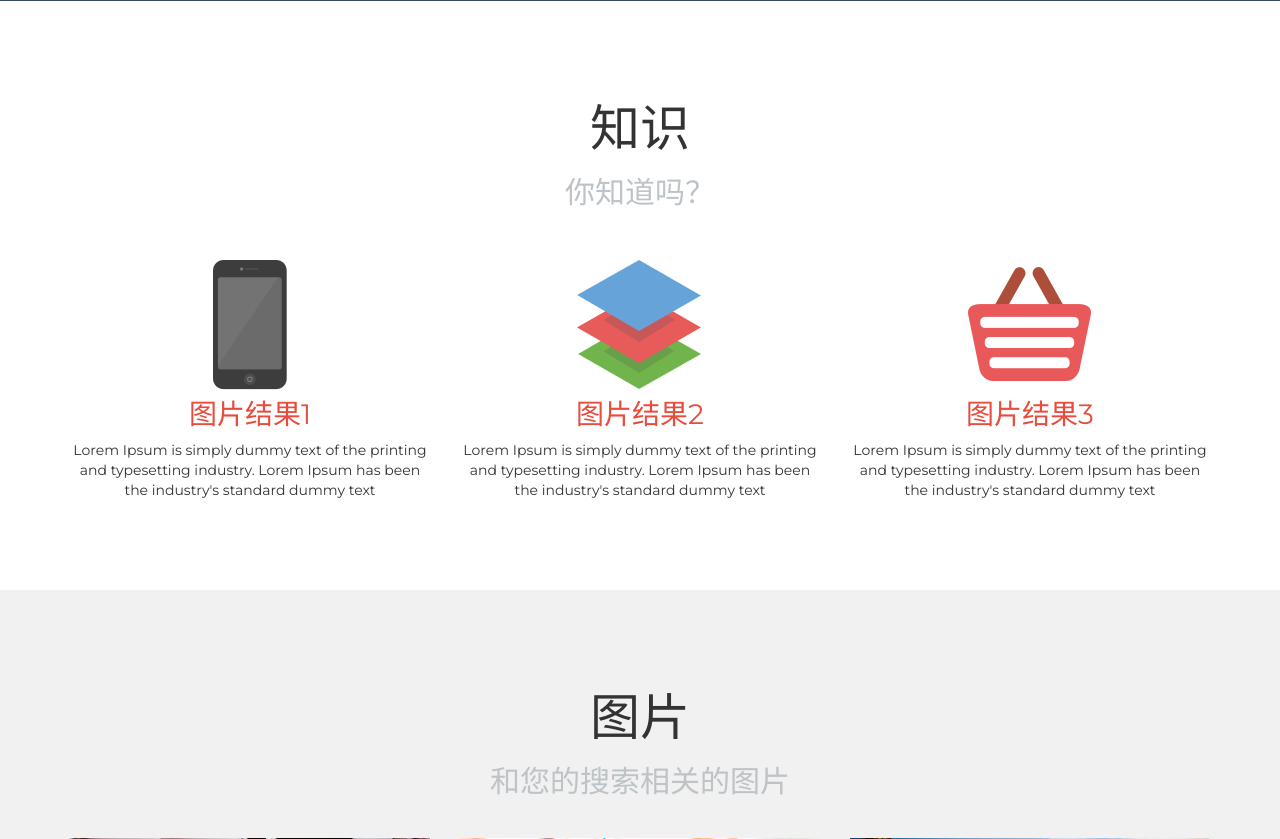
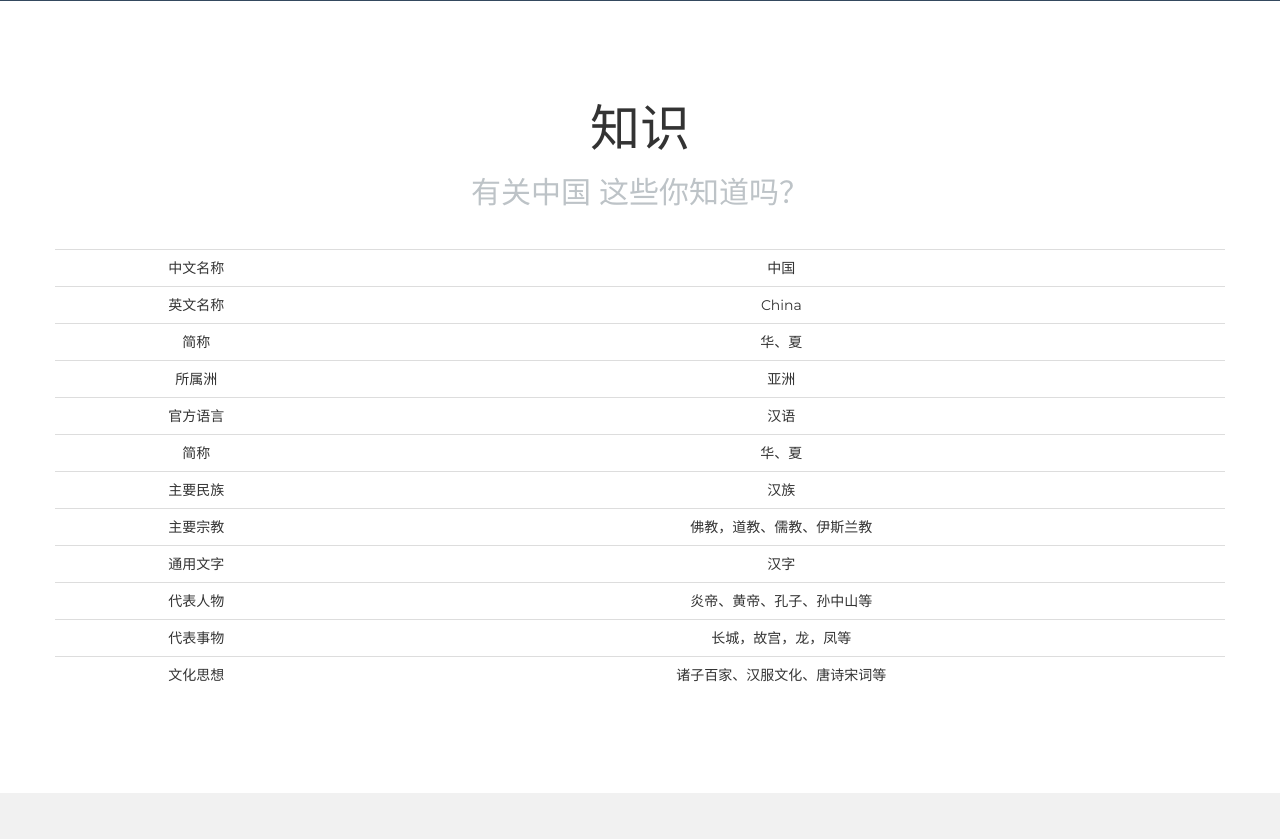
Before and after one commit to nbajiaoshi/BaikeSearch, a Flask app: page / in a window 1280 px wide; the page is wider, and only the part inside the window is pictured. Shown: the part 636-1475 px from the top of that part. Run offline with Flask 2, Linux system fonts and the light colour scheme; some libraries are stand-ins or nearby versions.

Commit message:
before merge search engine

```diff
--- a/FrontEnd/server.py
+++ b/FrontEnd/server.py
@@ -1,13 +1,23 @@
 # -*- coding: utf-8 -*-
+
 import os
 from flask import Flask, request, session, g, redirect, url_for, abort, \
      render_template, flash
 app = Flask(__name__)
 app_root = app.root_path
+app.config['DEBUG'] = True
+
 
 @app.route('/')
 def index():
     return render_template('index.html')
 
+
+@app.route('/query/<query>')
+def search(query):
+
+    pass
+
+
 if __name__ == '__main__':
-    app.run(debug=True)
+    app.run(port=1339)
--- a/FrontEnd/templates/index.html
+++ b/FrontEnd/templates/index.html
@@ -4,36 +4,20 @@
     <meta charset="utf-8">
     <meta name="viewport" content="width=device-width, initial-scale=1">
     <title>Baike Search</title>
-
-
-
     <!-- Bootstrap -->
     <link rel="stylesheet" type="text/css" href="../static/css/bootstrap.min.css">
-
     <!-- Main Style -->
     <link rel="stylesheet" type="text/css" href="../static/css/main.css">
-
     <!-- Responsive Style -->
     <link rel="stylesheet" type="text/css" href="../static/css/responsive.css">
-
     <!--Icon Fonts-->
     <link rel="stylesheet" media="screen" href="../static/fonts/font-awesome/font-awesome.min.css" />
-
-
     <!-- Extras -->
     <link rel="stylesheet" type="text/css" href="../static/extras/animate.css">
     <link rel="stylesheet" type="text/css" href="../static/extras/lightbox.css">
-
-
     <!-- jQuery Load -->
     <script src="../static/js/jquery-min.js"></script>
     <!-- HTML5 Shim and Respond.js IE8 support of HTML5 elements and media queries -->
-
-    <!--[if lt IE 9]>
-      <script src="https://oss.maxcdn.com/libs/html5shiv/3.7.0/html5shiv.js"></script>
-      <script src="https://oss.maxcdn.com/libs/respond.js/1.4.2/respond.min.js"></script>
-    <![endif]-->
-
   </head>
 
 <body data-spy="scroll" data-offset="20" data-target="#navbar">
@@ -66,7 +50,6 @@
 <!-- Nav Menu Section End -->
 
 <!-- 搜索 Area Section -->
-
 <section id="hero-area">
 <div class="container">
 <div class="row">
@@ -86,9 +69,9 @@
                 <h2>输入您的问题</h2>
                 <div id="custom-search-input">
                     <div class="input-group col-md-12">
-                        <input type="text" class="form-control input-lg" placeholder="中国" />
+                        <input id="input_query" type="text" class="form-control input-lg" placeholder="中国"/>
                         <span class="input-group-btn">
-                            <button class="btn btn-info btn-lg" type="button">
+                            <button id="button_submit" class="btn btn-info btn-lg" type="button">
                                 <i class="glyphicon glyphicon-search"></i>
                             </button>
                         </span>
@@ -105,23 +88,74 @@
 </div>
 </div>
 </section>
-
 <!-- 搜索 Area Section End-->
 
 
 <!-- 知识 Section -->
-
 <section id="services">
 <div class="container text-center">
 <div class="row">
 <h1 class="title">知识</h1>
-<h2 class="subtitle">你知道吗？</h2>
+<h2 class="subtitle" id="search_title">有关中国 这些你知道吗？</h2>
 
-<div class="col-lg-4 col-md-4 col-sm-4 col-xs-12">
+<table class="table">
+    <tbody id="info_body">
+        <tr>
+            <td>中文名称</td>
+            <td>中国</td>
+        </tr>
+        <tr>
+            <td>英文名称</td>
+            <td>China</td>
+        </tr>
+        <tr>
+            <td>简称</td>
+            <td>华、夏</td>
+        </tr>
+        <tr>
+            <td>所属洲</td>
+            <td>亚洲</td>
+        </tr>
+        <tr>
+            <td>官方语言</td>
+            <td>汉语</td>
+        </tr>
+        <tr>
+            <td>简称</td>
+            <td>华、夏</td>
+        </tr>
+        <tr>
+            <td>主要民族</td>
+            <td>汉族</td>
+        </tr>
+        <tr>
+            <td>主要宗教</td>
+            <td>佛教，道教、儒教、伊斯兰教</td>
+        </tr>
+        <tr>
+            <td>通用文字</td>
+            <td>汉字</td>
+        </tr>
+        <tr>
+            <td>代表人物</td>
+            <td>炎帝、黄帝、孔子、孙中山等</td>
+        </tr>
+        <tr>
+            <td>代表事物</td>
+            <td>长城，故宫，龙，凤等</td>
+        </tr>
+        <tr>
+            <td>文化思想</td>
+            <td>诸子百家、汉服文化、唐诗宋词等</td>
+        </tr>
+    </tbody>
+</table>
+
+
+<!--div class="col-lg-4 col-md-4 col-sm-4 col-xs-12">
 <div class="service-item">
 <img src="../static/img/services/responsive.png" alt="">
 <h3>图片结果1</h3>
-<p>Lorem Ipsum is simply dummy text of the printing and typesetting industry. Lorem Ipsum has been the industry's standard dummy text</p>
 </div>
 </div>
 
@@ -130,7 +164,6 @@
 <div class="service-item">
 <img src="../static/img/services/bs3.png" alt="">
 <h3>图片结果2</h3>
-<p>Lorem Ipsum is simply dummy text of the printing and typesetting industry. Lorem Ipsum has been the industry's standard dummy text</p>
 </div>
 </div>
 
@@ -138,16 +171,13 @@
 <div class="service-item">
 <img src="../static/img/services/free.png" alt="">
 <h3>图片结果3</h3>
-<p>Lorem Ipsum is simply dummy text of the printing and typesetting industry. Lorem Ipsum has been the industry's standard dummy text</p>
 </div>
-</div>
+</div-->
 
 </div>
 </div>
 </section>
 <!-- 知识 End -->
-
-
 
 <!-- 图片 Section -->
 
@@ -156,7 +186,6 @@
 <div class="row">
 <h1 class="title">图片</h1>
 <h2 class="subtitle">和您的搜索相关的图片</h2>
-
 
 
 <div class="col-lg-4 col-md-4 col-sm-6 col-xs-12">
@@ -258,7 +287,6 @@
 
 <!-- Bootstrap JS -->
 <script src="../static/js/bootstrap.min.js"></script>
-
 <!-- Smooth Scroll -->
 <!-- Smooth Scroll -->
 <script src="../static/js/smooth-scroll.js"></script>
@@ -266,6 +294,47 @@
 <!-- All JS plugin Triggers -->
 <script src="../static/js/main.js"></script>
 
+<script type="text/javascript">
+
+    function isEmpty(obj) {
+        for (var name in obj) {
+            return false;
+        }
+        return true;
+    };
+
+    function cleanTableBody(table) {
+
+    };
+
+    function addRowToTable(table, first, second) {
+
+    };
+
+    function fillBasicInfo(info_dic){
+        var my_info = info_dic.parseJSON();
+        var table_body = document.getElementById("info_body");
+        cleanTableBody(table_body);
+        if (isEmpty(my_info["title"])) {
+            $("#search_title").text() = "对不起我们未能找到您想要的知识";
+        } else {
+            $("#search_title").text() = "有关" + my_info["title"] + " 你知道吗?";
+            //添加当前元素
+            info_box = my_info["basic_info"];
+            for(var i = 0, l = info_box.length; i < l; i++) {
+                addRowToTable(table_body, info_box[i][0], info_box[i][1]);
+            }
+        }
+    };
+
+    $("#button_submit").click(function(){
+        var query = $("#input_query").val();
+        $.get("query/"+query, function(data,status){
+            alert("数据: " + data + "\n状态: " + status);
+        });
+    });
+
+</script>>
 
 </body>
 </html>
```
